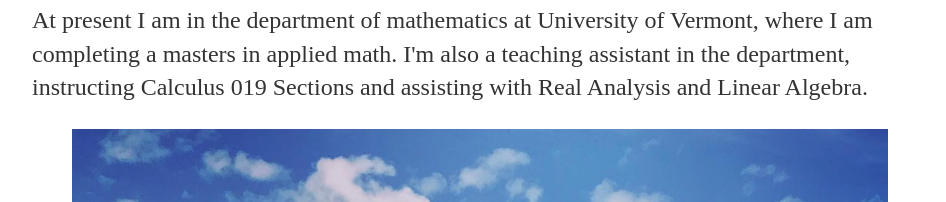
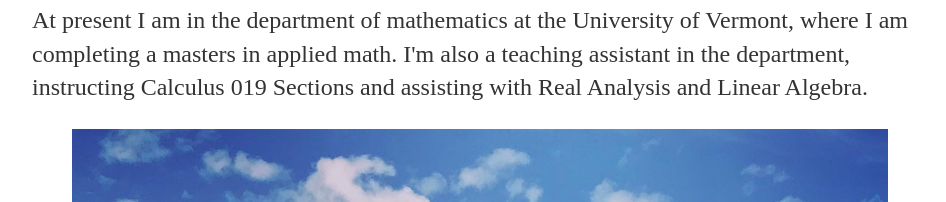
Before and after one commit to ATarren/atarren.github.io, a Jekyll site: the page built from about/index.md, in a window 1280 px wide. Shown: the part 748-950 px from the top of the page, without its empty margins (160-1106 px from the left). Built offline with Jekyll 4.4.1, drawn with Linux system fonts in a browser that asks for light colours.

Commit message:
Update index.md

```diff
--- a/about/index.md
+++ b/about/index.md
@@ -6,7 +6,7 @@
 
     {% include image.html url="/images/more.jpeg" description="Nearby Burlington Bay, Where I often Paddle and Rock climb." %}
 
-    <p>At present I am in the department of mathematics at University of Vermont, where I am completing a masters in applied math. I'm also a teaching assistant in the department, instructing Calculus 019 Sections and assisting with Real Analysis and Linear Algebra. </p>
+    <p>At present I am in the department of mathematics at the University of Vermont, where I am completing a masters in applied math. I'm also a teaching assistant in the department, instructing Calculus 019 Sections and assisting with Real Analysis and Linear Algebra. </p>
 
 {% include image.html url="/images/me.jpg" description="One of my favorite activities." %}
 
```
